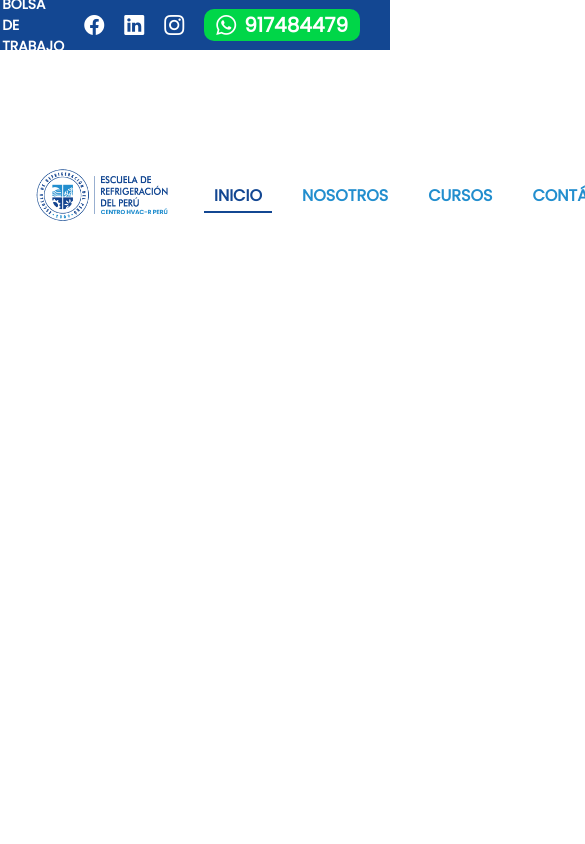
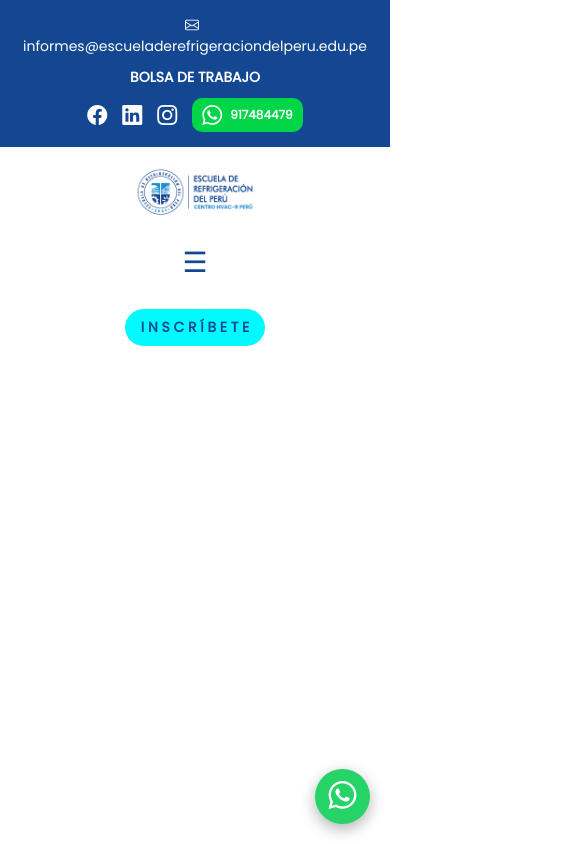
Before and after one commit to Darxvd/ERP, a plain HTML site: page index.html in a window 390 px wide. Shown: the top 844 px of the page, 585 px wide, since content can reach past the window. Drawn offline with nearby package versions, Linux system fonts and the light colour scheme.

Commit message:
subiendo cambios

```diff
--- a/css/styles.css
+++ b/css/styles.css
@@ -1,9 +1,53 @@
+/* --- DISEÑO GENERAL --- */
+
 body {
   margin: 0;
   font-family: 'Poppins', sans-serif;
-      background-color: white;
 }
 
+/* Top nav */
+.top-nav {
+  background-color: #134792;
+  display: flex;
+  justify-content: center;
+  align-items: center;
+  padding: 5px 30px;
+  font-size: 14px;
+  font-weight: bold;
+  transition: all 0.3s ease;
+}
+
+.top-nav-content {
+  max-width: 1200px;
+  width: 100%;
+  display: flex;
+  justify-content: flex-end;
+  align-items: center;
+  gap: 20px;
+}
+
+.top-nav .email {
+  margin-right: auto;
+  font-weight: normal;
+}
+
+.email i {
+  margin-right: 6px;
+}
+
+.top-nav a {
+  text-decoration: none;
+  color: #ffffff;
+  transition: color 0.3s ease;
+}
+
+.redes-contacto {
+  display: flex;
+  align-items: center;
+  gap: 15px;
+}
+
+/* Navbar */
 .navbar {
   max-width: 1200px;
   display: flex;
@@ -21,6 +65,13 @@
 
 .logo {
   height: 80px;
+}
+
+.menu-toggle {
+  display: none;
+  font-size: 28px;
+  cursor: pointer;
+  color: #134792;
 }
 
 .nav-links {
@@ -56,10 +107,7 @@
   transition: width 0.3s ease;
 }
 
-    .nav-links a:hover::after {
-      width: 100%;
-    }
-
+.nav-links a:hover::after,
 .nav-links a.active::after {
   width: 100%;
 }
@@ -68,24 +116,6 @@
   display: flex;
   align-items: center;
   gap: 20px;
-    }
-
-    .whatsapp {
-      background-color: #00D648;
-      color: white;
-      font-size: 14px;
-      font-weight: bold;
-      padding: 1px 12px;
-      border-radius: 10px;
-      text-decoration: none;
-      display: inline-flex;
-      align-items: center;
-      gap: 8px;
-      transition: background-color 0.3s ease;
-    }
-
-    .whatsapp, .facebook, .linkedin, .instagram i {
-      font-size: 20px;
 }
 
 .button-inscribete {
@@ -103,42 +133,168 @@
   animation: pulseFixed 0.8s ease infinite;
 }
 
-    .top-nav {
-      background-color: #134792;
-      display: flex;
-      height: 40px;
-      justify-content: center;
-      gap: 20px;
-      align-items: center;
-      padding: 5px 30px;
+.whatsapp {
+  background-color: #00D648;
+  color: white;
   font-size: 14px;
   font-weight: bold;
-      transition: all 0.3s ease;
+  padding: 1px 12px;
+  border-radius: 10px;
+  text-decoration: none;
+  display: inline-flex;
+  align-items: center;
+  gap: 8px;
+  transition: background-color 0.3s ease;
+}
+
+.facebook i,
+.linkedin i,
+.instagram i,
+.whatsapp i {
+  font-size: 20px;
+}
+
+/* --- RESPONSIVE --- */
+@media (max-width: 1024px) {
+  .navbar {
+    flex-direction: column;
+    align-items: center;
+    padding: 10px 20px;
+  }
+
+  .navbar-left {
+    flex-direction: column;
+    align-items: center;
+    gap: 15px;
+    width: 100%;
+  }
+
+  .nav-links {
+    max-height: 0;
+    overflow: hidden;
+    transition: max-height 0.4s ease;
+    flex-direction: column;
+    gap: 10px;
+    text-align: center;
+    width: 300px;
+    margin: 0 auto;
+    background-color: #fff;
+    padding: 0 10px;
+    border-radius: 10px;
+    box-shadow: 0 0 10px rgba(0,0,0,0.1);
+  }
+
+  .nav-links.show {
+    padding: 10px;
+    max-height: 500px;
+  }
+
+  .navbar-right {
+    margin-top: 10px;
+    justify-content: center;
+  }
+
+  .button-inscribete {
+    padding: 8px 16px;
+    font-size: 14px;
+  }
+
+  .whatsapp {
+    font-size: 12px;
+    padding: 2px 10px;
+  }
+
+  .top-nav {
+    flex-direction: column;
+    height: auto;
+    gap: 15px;
+    padding: 15px;
+    text-align: center;
   }
 
   .top-nav-content {
-      max-width: 1200px;
-      width: 100%;
-      display: flex;
-      justify-content: flex-end;
+    flex-direction: column;
     align-items: center;
-      gap: 20px;
+    gap: 10px;
   }
 
   .top-nav .email {
-      margin-right: auto;
-      font-weight: normal;
+    margin: 0;
+    font-size: 14px;
   }
 
-    .email i {
-      margin-right: 6px;
+  .redes-contacto {
+    display: flex;
+    gap: 15px;
+    align-items: center;
+    justify-content: center;
+    flex-wrap: wrap;
+    flex-direction: row;
   }
 
-    .top-nav a {
-      text-decoration: none;
-      color: #ffffff;
-      transition: color 0.3s ease;
+  .logo {
+    height: 70px;
   }
+
+  .menu-toggle {
+    display: block;
+  }
+}
+
+/* --- BOTÓN FLOTANTE WHATSAPP --- */
+.whatsapp-float {
+  position: fixed;
+  bottom: 20px;
+  right: 20px;
+  background-color: #25D366;
+  color: white;
+  font-size: 28px;
+  width: 55px;
+  height: 55px;
+  border-radius: 50%;
+  display: none;
+  justify-content: center;
+  align-items: center;
+  z-index: 999;
+  box-shadow: 0 5px 15px rgba(0, 0, 0, 0.3);
+  transition: transform 0.3s ease;
+}
+
+.whatsapp-float:hover {
+  transform: scale(1.1);
+}
+
+@media (max-width: 768px) {
+  .whatsapp-float {
+    display: flex;
+  }
+}
+
+/* --- ANIMACIÓN --- */
+@keyframes pulseFixed {
+  0% { transform: scale(1); }
+  50% { transform: scale(1.10); }
+  100% { transform: scale(1); }
+}
+
+
+
+
+
+
+
+
+
+
+
+
+
+
+
+
+
+
+
 
     .coperaire-link {
       font-weight: 800;
--- a/index.html
+++ b/index.html
@@ -12,55 +12,57 @@
     <title>Escuela de Refrigeración del Perú</title>
 </head>
 <body>
-    <!--Navegacion-->
+    <!-- Navegación -->
     <nav>
     <!-- Línea superior -->
     <div class="top-nav">
         <div class="top-nav-content">
         <div class="email">
-                <a><i class="bi bi-envelope"></i>informes@escueladerefrigeraciondelperu.edu.pe</a>
+            <a><i class="bi bi-envelope"></i> informes@escueladerefrigeraciondelperu.edu.pe</a>
         </div>
-                <!--<a href="#" class="coperaire-link">
-                    <img src="css/img/iconcopeaire.png" class="icon-copeaire"/>
-                    <span style="color:#8B45C4;">C</span>
-                    <span style="color:#1761C2;">O</span>
-                    <span style="color:#E10492;">P</span>
-                    <span style="color:#BC0283;">E</span>
-                    <span style="color:#1687D3;">A</span>
-                    <span style="color:#1761C2;">I</span>
-                    <span style="color:#1687D3;">R</span>
-                    <span style="color:#1761C2;">E</span>
-                </a>-->
+
         <a href="#">BOLSA DE TRABAJO</a>
+
+        <div class="redes-contacto">
             <a class="facebook"><i class="bi bi-facebook"></i></a>
             <a class="linkedin"><i class="bi bi-linkedin"></i></a>
             <a class="instagram"><i class="bi bi-instagram"></i></a>
             <a class="whatsapp" target="_blank">
-                    <i class="bi bi-whatsapp"></i>
-                    917484479
+            <i class="bi bi-whatsapp"></i> 917484479
             </a>
         </div>
         </div>
-
+    </div>
 
     <!-- Navbar principal -->
     <div class="navbar">
         <div class="navbar-left">
         <img src="css/img/LOGO-ERP.png" alt="Logo" class="logo" />
+
+        <!-- Botón hamburguesa -->
+        <div class="menu-toggle" onclick="toggleMenu()">☰</div>
+
         <div class="nav-links">
             <a href="#" class="active">INICIO</a>
             <a href="#">NOSOTROS</a>
             <a href="#">CURSOS</a>
             <a href="#">CONTÁCTANOS</a>
             <a href="#">BECAS</a>
-
         </div>
         </div>
+
         <div class="navbar-right">
         <a href="#" class="button-inscribete">I N S C R Í B E T E</a>
         </div>
     </div>
     </nav>
+
+    <!-- Botón flotante de WhatsApp -->
+    <a href="https://wa.me/51917484479" class="whatsapp-float" target="_blank">
+    <i class="bi bi-whatsapp"></i>
+    </a>
+
+
     <!--<div class="seccion-formulario">
     <img src="css/img/fondo.jpg" alt="Fondo" class="fondo">
 
--- a/js/script.js
+++ b/js/script.js
@@ -0,0 +1,4 @@
+  function toggleMenu() {
+    const navLinks = document.querySelector('.nav-links');
+    navLinks.classList.toggle('show');
+  }
```
Lines whose indentation alone changed are shown as unchanged.
